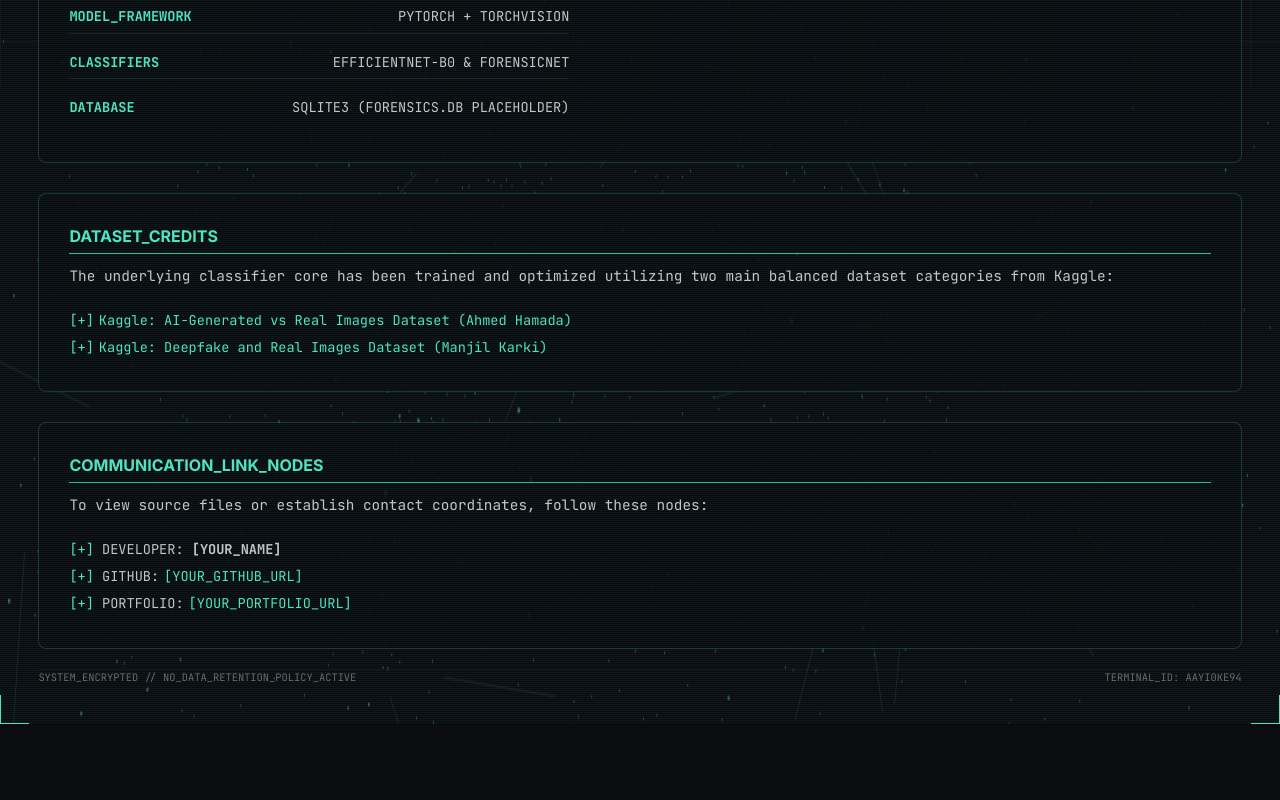
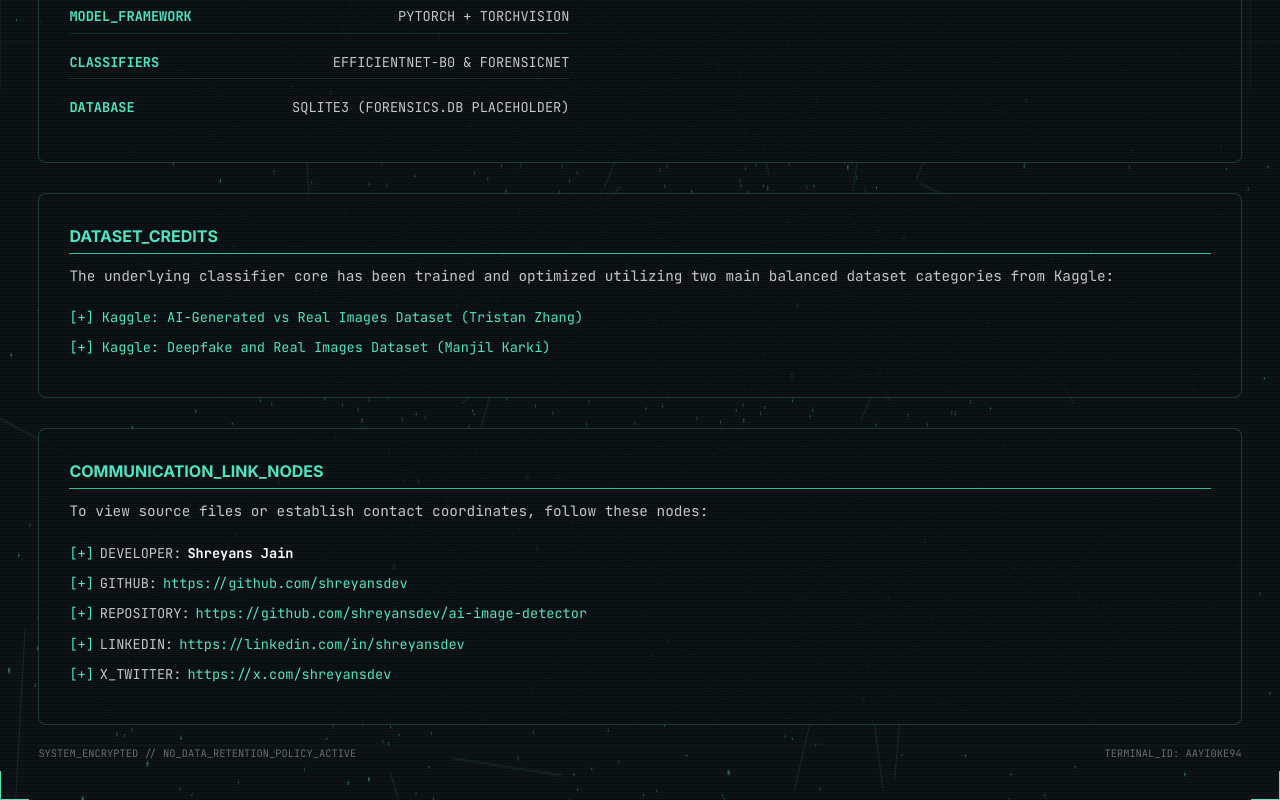
Before and after one commit to shreyansdev/ai-image-detector, a React (Vite) app in the folder frontend/: page /about in a window 1280 px wide. Shown: the part 709-1509 px from the top of the page. Before the commit the page ends 1433 px from the top, so only its background shows below. Built offline with nearby package versions, Linux system fonts and the light colour scheme; no server answers.

Commit message:
docs: add Kaggle dataset links and developer communication nodes

```diff
--- a/frontend/src/pages/About.tsx
+++ b/frontend/src/pages/About.tsx
@@ -3,7 +3,7 @@ import { Helmet } from 'react-helmet-async';
 
 export const AboutPage: React.FC = () => {
   return (
-    <div style={{ padding: '20px 0', flexGrow: 1, display: 'flex', flexDirection: 'column', gap: '30px' }}>
+    <div style={{ padding: '20px 0', flexGrow: 1, display: 'flex', flexDirection: 'column', gap: '30px', maxWidth: '100%', overflowX: 'hidden' }}>
       <Helmet>
         <title>About the Platform — Project Specifications & Tech Stack</title>
         <meta name="description" content="Discover the details of the AI Image Detector platform. Review our React, FastAPI, and PyTorch tech stack, security protocols, and dataset credits." />
@@ -29,7 +29,7 @@ export const AboutPage: React.FC = () => {
         style={{
           background: 'var(--panel-bg-results)',
           border: 'var(--border-width-thin) var(--border-style) var(--border-cyan-dim)',
-          padding: '30px',
+          padding: 'clamp(16px, 4vw, 30px)',
           borderRadius: 'var(--border-radius-panel)'
         }}
       >
@@ -45,7 +45,7 @@ export const AboutPage: React.FC = () => {
         style={{
           background: 'var(--panel-bg-dense)',
           border: 'var(--border-width-thin) var(--border-style) var(--border-cyan-dim)',
-          padding: '30px',
+          padding: 'clamp(16px, 4vw, 30px)',
           borderRadius: 'var(--border-radius-panel)'
         }}
       >
@@ -61,7 +61,7 @@ export const AboutPage: React.FC = () => {
         style={{
           background: 'var(--panel-bg-dense)',
           border: 'var(--border-width-thin) var(--border-style) var(--border-cyan-dim)',
-          padding: '30px',
+          padding: 'clamp(16px, 4vw, 30px)',
           borderRadius: 'var(--border-radius-panel)'
         }}
       >
@@ -106,7 +106,7 @@ export const AboutPage: React.FC = () => {
         style={{
           background: 'var(--panel-bg-dense)',
           border: 'var(--border-width-thin) var(--border-style) var(--border-cyan-dim)',
-          padding: '30px',
+          padding: 'clamp(16px, 4vw, 30px)',
           borderRadius: 'var(--border-radius-panel)'
         }}
       >
@@ -114,27 +114,27 @@ export const AboutPage: React.FC = () => {
         <p style={{ lineHeight: '1.6', fontSize: '0.9rem', marginBottom: '20px', color: 'var(--text-grey)', fontFamily: 'var(--terminal-font)' }}>
           The underlying classifier core has been trained and optimized utilizing two main balanced dataset categories from Kaggle:
         </p>
-        <ul style={{ listStyleType: 'none', padding: 0, fontFamily: 'var(--terminal-font)', fontSize: '0.85rem', lineHeight: '2' }}>
-          <li>
-            <span style={{ color: 'var(--primary-cyan)' }}>[+]</span>
+        <ul style={{ listStyleType: 'none', padding: 0, fontFamily: 'var(--terminal-font)', fontSize: '0.85rem' }}>
+          <li style={{ display: 'flex', alignItems: 'flex-start', gap: '8px', marginBottom: '10px' }}>
+            <span style={{ color: 'var(--primary-cyan)', flexShrink: 0 }}>[+]</span>
             <a
-              href="https://www.kaggle.com/datasets/ahmedhamada0/ai-generated-images-vs-real-images"
+              href="https://www.kaggle.com/datasets/tristanzhang32/ai-generated-images-vs-real-images"
               target="_blank"
               rel="noopener noreferrer"
-              style={{ color: 'var(--primary-cyan)', marginLeft: '5px', textDecoration: 'none' }}
+              style={{ color: 'var(--primary-cyan)', textDecoration: 'none', wordBreak: 'break-word', lineHeight: 1.5 }}
               onMouseOver={e => e.currentTarget.style.textShadow = '0 0 5px var(--primary-cyan)'}
               onMouseOut={e => e.currentTarget.style.textShadow = 'none'}
             >
-              Kaggle: AI-Generated vs Real Images Dataset (Ahmed Hamada)
+              Kaggle: AI-Generated vs Real Images Dataset (Tristan Zhang)
             </a>
           </li>
-          <li>
-            <span style={{ color: 'var(--primary-cyan)' }}>[+]</span>
+          <li style={{ display: 'flex', alignItems: 'flex-start', gap: '8px', marginBottom: '10px' }}>
+            <span style={{ color: 'var(--primary-cyan)', flexShrink: 0 }}>[+]</span>
             <a
               href="https://www.kaggle.com/datasets/manjilkarki/deepfake-and-real-images"
               target="_blank"
               rel="noopener noreferrer"
-              style={{ color: 'var(--primary-cyan)', marginLeft: '5px', textDecoration: 'none' }}
+              style={{ color: 'var(--primary-cyan)', textDecoration: 'none', wordBreak: 'break-word', lineHeight: 1.5 }}
               onMouseOver={e => e.currentTarget.style.textShadow = '0 0 5px var(--primary-cyan)'}
               onMouseOut={e => e.currentTarget.style.textShadow = 'none'}
             >
@@ -150,7 +150,7 @@ export const AboutPage: React.FC = () => {
         style={{
           background: 'var(--panel-bg-dense)',
           border: 'var(--border-width-thin) var(--border-style) var(--border-cyan-dim)',
-          padding: '30px',
+          padding: 'clamp(16px, 4vw, 30px)',
           borderRadius: 'var(--border-radius-panel)'
         }}
       >
@@ -158,30 +158,66 @@ export const AboutPage: React.FC = () => {
         <p style={{ lineHeight: '1.6', fontSize: '0.9rem', marginBottom: '20px', color: 'var(--text-grey)', fontFamily: 'var(--terminal-font)' }}>
           To view source files or establish contact coordinates, follow these nodes:
         </p>
-        <ul style={{ listStyleType: 'none', padding: 0, fontFamily: 'var(--terminal-font)', fontSize: '0.85rem', lineHeight: '2' }}>
-          <li>
-            <span style={{ color: 'var(--primary-cyan)' }}>[+]</span> DEVELOPER: <strong>[YOUR_NAME]</strong>
+        <ul style={{ listStyleType: 'none', padding: 0, fontFamily: 'var(--terminal-font)', fontSize: '0.85rem' }}>
+          <li style={{ display: 'flex', flexWrap: 'wrap', alignItems: 'baseline', gap: '6px', marginBottom: '10px' }}>
+            <span style={{ color: 'var(--primary-cyan)', flexShrink: 0 }}>[+]</span>
+            <span style={{ color: 'var(--text-grey)', flexShrink: 0 }}>DEVELOPER:</span>
+            <strong style={{ color: 'var(--text-white)' }}>Shreyans Jain</strong>
           </li>
-          <li>
-            <span style={{ color: 'var(--primary-cyan)' }}>[+]</span> GITHUB:
+          <li style={{ display: 'flex', flexWrap: 'wrap', alignItems: 'baseline', gap: '6px', marginBottom: '10px' }}>
+            <span style={{ color: 'var(--primary-cyan)', flexShrink: 0 }}>[+]</span>
+            <span style={{ color: 'var(--text-grey)', flexShrink: 0 }}>GITHUB:</span>
             <a
-              href="[YOUR_GITHUB_URL]"
-              style={{ color: 'var(--primary-cyan)', marginLeft: '5px', textDecoration: 'none' }}
+              href="https://github.com/shreyansdev"
+              target="_blank"
+              rel="noopener noreferrer"
+              style={{ color: 'var(--primary-cyan)', textDecoration: 'none', wordBreak: 'break-all' }}
               onMouseOver={e => e.currentTarget.style.textShadow = '0 0 5px var(--primary-cyan)'}
               onMouseOut={e => e.currentTarget.style.textShadow = 'none'}
             >
-              [YOUR_GITHUB_URL]
+              https://github.com/shreyansdev
             </a>
           </li>
-          <li>
-            <span style={{ color: 'var(--primary-cyan)' }}>[+]</span> PORTFOLIO:
+          <li style={{ display: 'flex', flexWrap: 'wrap', alignItems: 'baseline', gap: '6px', marginBottom: '10px' }}>
+            <span style={{ color: 'var(--primary-cyan)', flexShrink: 0 }}>[+]</span>
+            <span style={{ color: 'var(--text-grey)', flexShrink: 0 }}>REPOSITORY:</span>
             <a
-              href="[YOUR_PORTFOLIO_URL]"
-              style={{ color: 'var(--primary-cyan)', marginLeft: '5px', textDecoration: 'none' }}
+              href="https://github.com/shreyansdev/ai-image-detector"
+              target="_blank"
+              rel="noopener noreferrer"
+              style={{ color: 'var(--primary-cyan)', textDecoration: 'none', wordBreak: 'break-all' }}
               onMouseOver={e => e.currentTarget.style.textShadow = '0 0 5px var(--primary-cyan)'}
               onMouseOut={e => e.currentTarget.style.textShadow = 'none'}
             >
-              [YOUR_PORTFOLIO_URL]
+              https://github.com/shreyansdev/ai-image-detector
+            </a>
+          </li>
+          <li style={{ display: 'flex', flexWrap: 'wrap', alignItems: 'baseline', gap: '6px', marginBottom: '10px' }}>
+            <span style={{ color: 'var(--primary-cyan)', flexShrink: 0 }}>[+]</span>
+            <span style={{ color: 'var(--text-grey)', flexShrink: 0 }}>LINKEDIN:</span>
+            <a
+              href="https://linkedin.com/in/shreyansdev"
+              target="_blank"
+              rel="noopener noreferrer"
+              style={{ color: 'var(--primary-cyan)', textDecoration: 'none', wordBreak: 'break-all' }}
+              onMouseOver={e => e.currentTarget.style.textShadow = '0 0 5px var(--primary-cyan)'}
+              onMouseOut={e => e.currentTarget.style.textShadow = 'none'}
+            >
+              https://linkedin.com/in/shreyansdev
+            </a>
+          </li>
+          <li style={{ display: 'flex', flexWrap: 'wrap', alignItems: 'baseline', gap: '6px', marginBottom: '10px' }}>
+            <span style={{ color: 'var(--primary-cyan)', flexShrink: 0 }}>[+]</span>
+            <span style={{ color: 'var(--text-grey)', flexShrink: 0 }}>X_TWITTER:</span>
+            <a
+              href="https://x.com/shreyansdev"
+              target="_blank"
+              rel="noopener noreferrer"
+              style={{ color: 'var(--primary-cyan)', textDecoration: 'none', wordBreak: 'break-all' }}
+              onMouseOver={e => e.currentTarget.style.textShadow = '0 0 5px var(--primary-cyan)'}
+              onMouseOut={e => e.currentTarget.style.textShadow = 'none'}
+            >
+              https://x.com/shreyansdev
             </a>
           </li>
         </ul>
```
Also changed, not shown: 1 other file (tests, documents, lock files or other folders).
